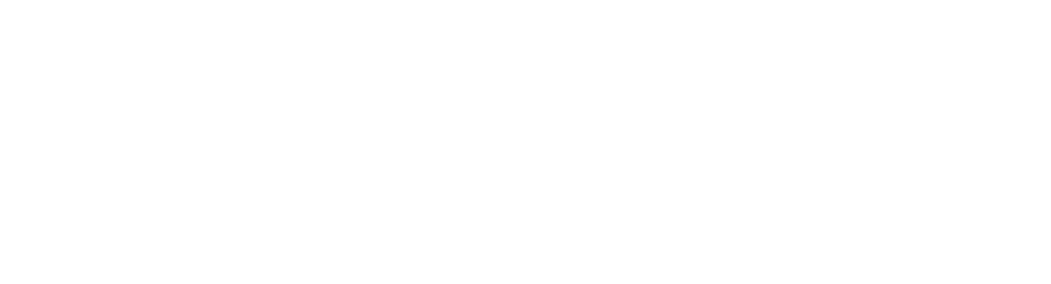
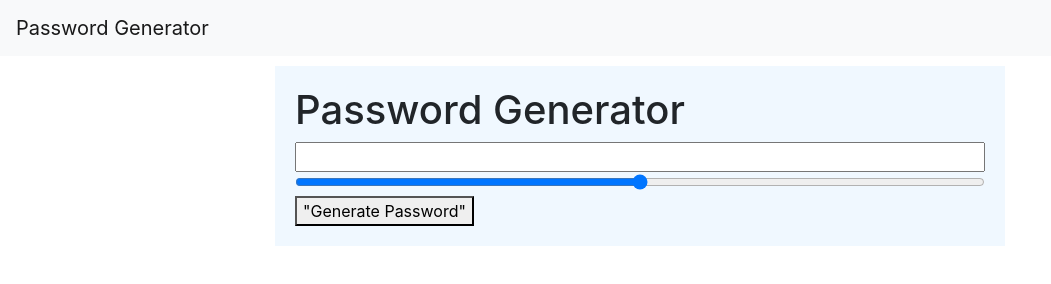
Before and after one commit to silviapopescu95/password-generator, a plain HTML site: page index.html in a window 1280 px wide. Shown: the whole page, without its empty margins (0-1051 px from the left). Drawn offline with nearby package versions, Linux system fonts and the light colour scheme.

Commit message:
Added container for password generator and js function for generator.

```diff
--- a/index.html
+++ b/index.html
@@ -12,5 +12,24 @@
 </head>
 <body>
 
+<nav class="navbar navbar-light bg-light">
+    <a class="navbar-brand" href="#">Password Generator</a>
+</nav>
+
+<div class="container">
+    <div class="row">
+        <div class="col-lg-8 col-sm-12 mx-auto">
+            <div class="content">
+                <h1>Password Generator</h1>
+                <input type="text" id="display">
+                <input type="range" min="8" max="128" name="slider" id="slider">
+                <button onclick="generate()">"Generate Password"</button>
+                <div id="length"></div>
+            </div>
+        </div>
+    </div>
+
+</div>
+
 </body>
 </html>
--- a/script.js
+++ b/script.js
@@ -0,0 +1,17 @@
+//The following fuction will generate our password.
+function generate(){
+    let passwordLength = document.getElementById("slider").value;
+    //Shows all letters, numbers, and special characters for password
+    let values = "aAbBcCdDeEfFgGhHiIjJkKlLmMnNoOpPqQrRsStTuUvVwWxXyYzZ0123456789!#%$%&'()*+,-./:;<=>?@[\]^_`{|}~";
+
+    let password = "";
+
+    //For loop for choosing characters for password
+    for(var i=0; i <= passwordLength; i++){
+        password = password + values.charAt(Math.floor(Math.random() = Math.floor(values.length -1)));
+    }
+
+    //This will display the password in textbox below
+    document.getElementById("display").values = password;
+
+}
--- a/style.css
+++ b/style.css
@@ -0,0 +1,15 @@
+.content{
+    margin-top: 10px;
+    margin-bottom: 10px;
+    background-color: aliceblue;
+    padding: 20px;
+    width: 100%;
+}
+
+#display{
+    width: 100%;
+}
+
+#slider{
+    width: 100%;
+}
```
